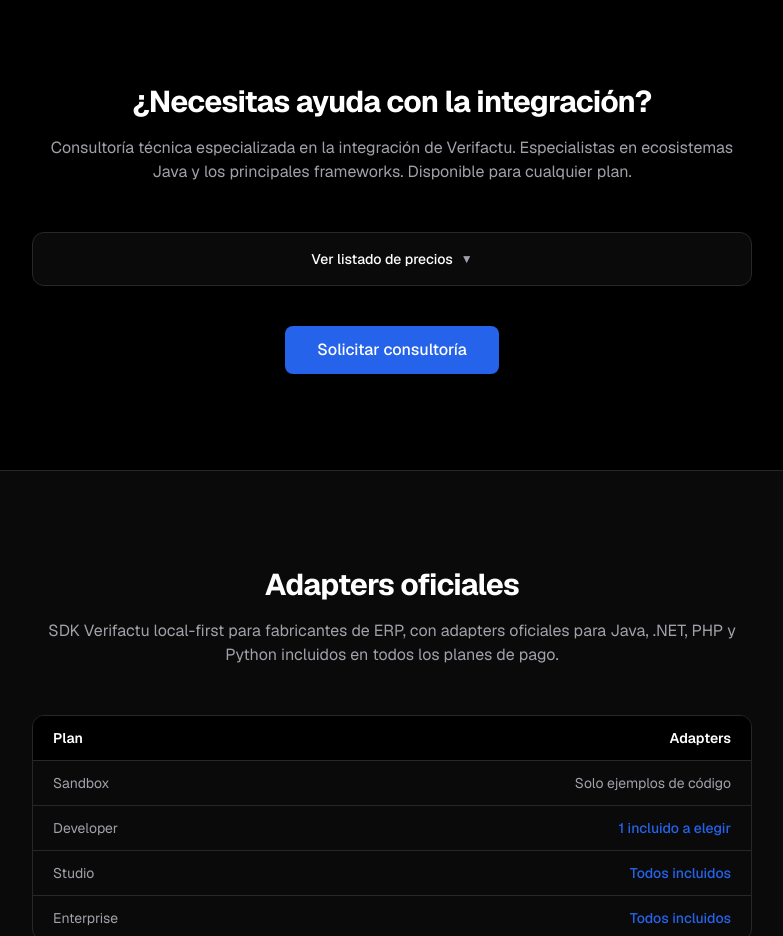
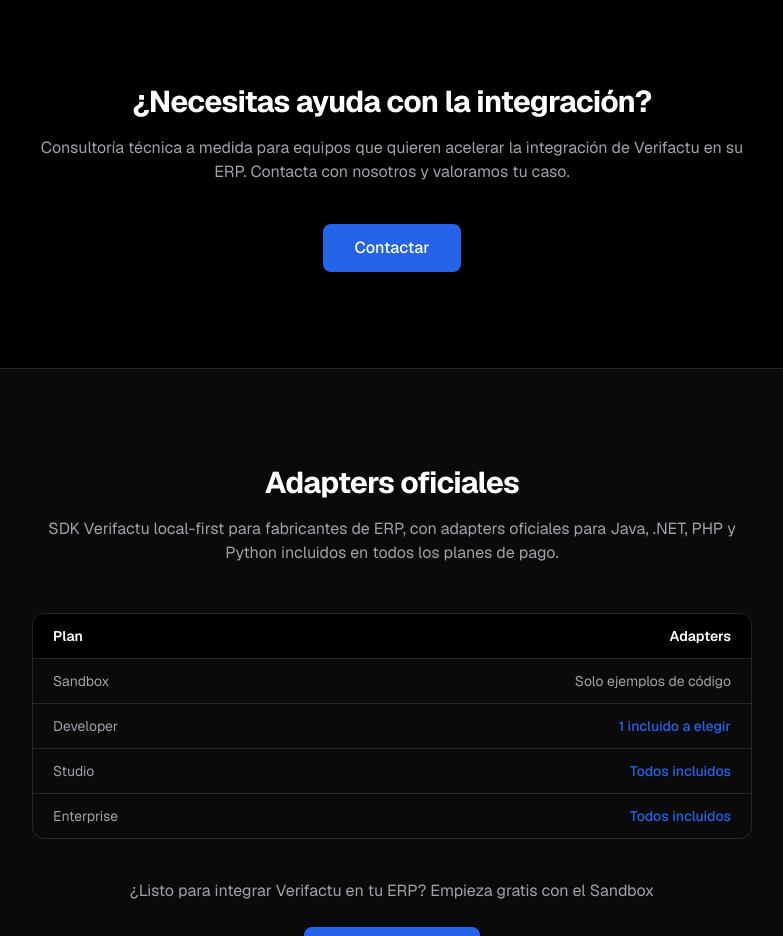
Before and after one commit to jaijtech/jaijtech.com, a Next.js app: page /pricing in a window 1280 px wide. Shown: the part 1000-1936 px from the top of the page, without its empty margins (248-1031 px from the left). Built offline with nearby package versions, Linux system fonts and the light colour scheme.

Commit message:
fix: eliminar precios consultoría, reformular sección a contacto directo

```diff
--- a/app/pricing/pricing-content.tsx
+++ b/app/pricing/pricing-content.tsx
@@ -141,7 +141,6 @@
 export default function PricingContent() {
   const [annual, setAnnual] = useState(false);
   const [loadingPlan, setLoadingPlan] = useState<string | null>(null);
-  const [pricingOpen, setPricingOpen] = useState(false);
   const [openFaq, setOpenFaq] = useState<number | null>(null);
 
   async function handleCheckout(plan: Plan) {
@@ -282,51 +281,16 @@
             ¿Necesitas ayuda con la integración?
           </h2>
           <p className="mt-4 text-center text-muted">
-            Consultoría técnica especializada en la integración de Verifactu.
-            Especialistas en ecosistemas Java y los principales frameworks.
-            Disponible para cualquier plan.
+            Consultoría técnica a medida para equipos que quieren acelerar la
+            integración de Verifactu en su ERP. Contacta con nosotros y
+            valoramos tu caso.
           </p>
-          <div className="mt-12">
-            <button
-              onClick={() => setPricingOpen(!pricingOpen)}
-              className="flex w-full cursor-pointer items-center justify-center gap-2 rounded-xl border border-border bg-surface px-5 py-4 text-sm font-medium transition-colors hover:bg-surface-bright"
-            >
-              Ver listado de precios
-              <span className="text-xs text-muted">
-                {pricingOpen ? "\u25B2" : "\u25BC"}
-              </span>
-            </button>
-            {pricingOpen && (
-              <div className="mt-4 space-y-4">
-                <div className="flex items-center justify-between rounded-xl border border-border bg-surface p-5">
-                  <div>
-                    <p className="font-semibold">Primera semana de análisis</p>
-                    <p className="mt-1 text-xs text-muted">Obligatoria</p>
-                  </div>
-                  <span className="text-lg font-bold">
-                    3.000&euro; <span className="text-sm font-normal text-muted">+ IVA</span>
-                  </span>
-                </div>
-                <div className="flex items-center justify-between rounded-xl border border-border bg-surface p-5">
-                  <div>
-                    <p className="font-semibold">Bloques adicionales de 8h</p>
-                  </div>
-                  <span className="text-lg font-bold">
-                    1.000&euro; <span className="text-sm font-normal text-muted">+ IVA</span>
-                  </span>
-                </div>
-                <p className="text-center text-xs text-muted">
-                  Precios exclusivos para las primeras integraciones
-                </p>
-              </div>
-            )}
-          </div>
           <div className="mt-10 text-center">
             <Link
-              href="/support"
+              href="/contacto"
               className="inline-block rounded-lg bg-accent px-8 py-3 text-base font-medium text-white transition-colors hover:bg-accent/90"
             >
-              Solicitar consultoría
+              Contactar
             </Link>
           </div>
         </div>
```
